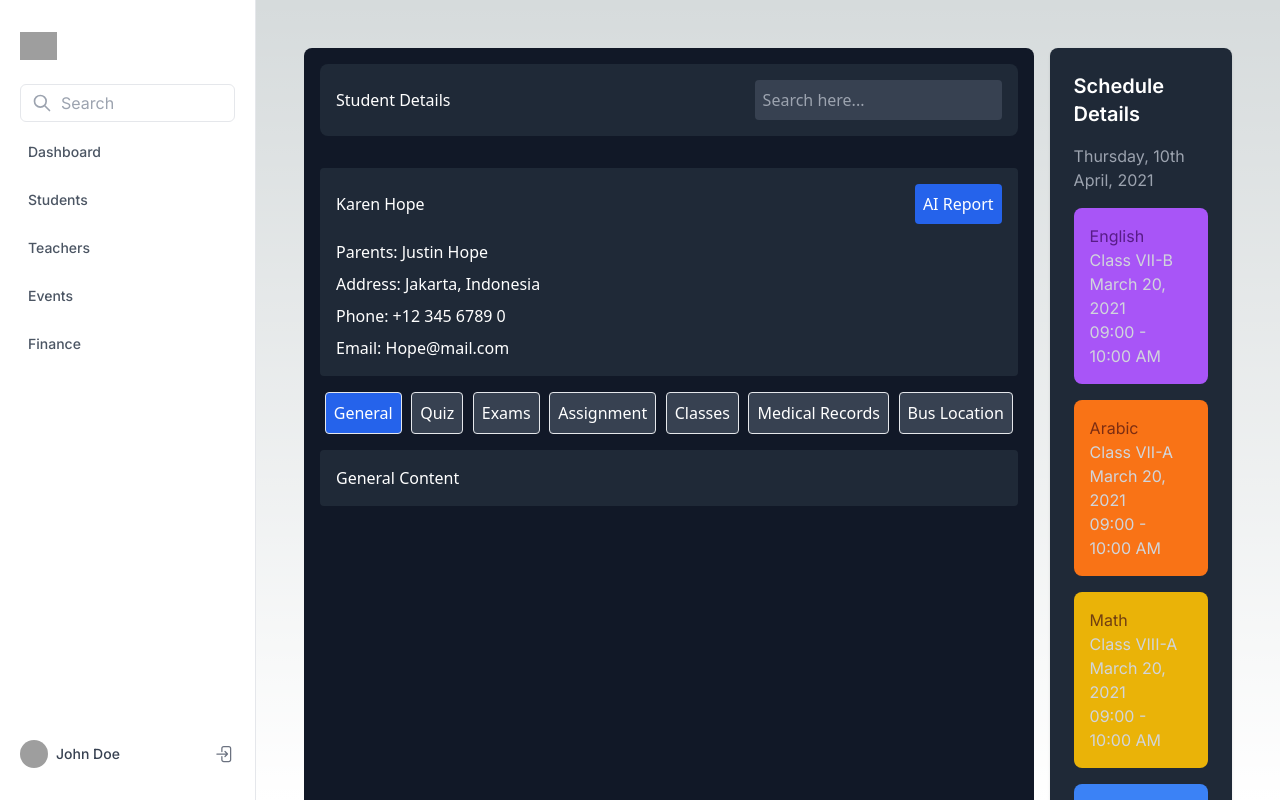
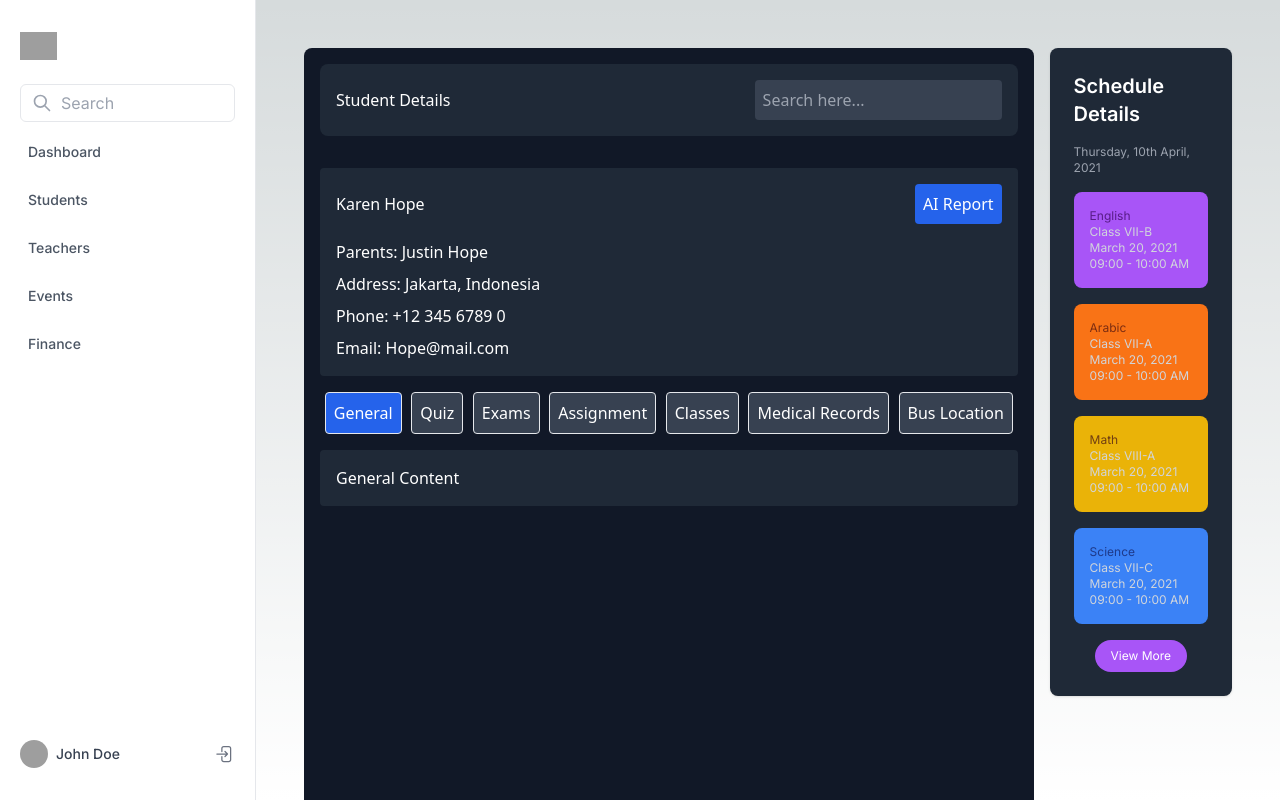
Before and after one commit to programmer-weeb/school-front, a Next.js app: page /sdetails in a window 1280 px wide. Built offline with nearby package versions, Linux system fonts and the light colour scheme; grey boxes are pictures that could not be loaded.

Commit message:
Make Schedule Details font smaller

```diff
--- a/app/sdetails/page.jsx
+++ b/app/sdetails/page.jsx
@@ -113,7 +113,7 @@ export default StudentDetails;
 function Schedual() {
 	return (
 		// <div className="bg-gray-800 p-6 rounded-lg shadow w-full ">
-		<div className="bg-gray-800 p-6 rounded-lg shadow ">
+		<div className="bg-gray-800 p-6 rounded-lg shadow text-xs	">
 			<h4 className="text-xl font-semibold mb-4 text-white">
 				Schedule Details
 			</h4>
```
